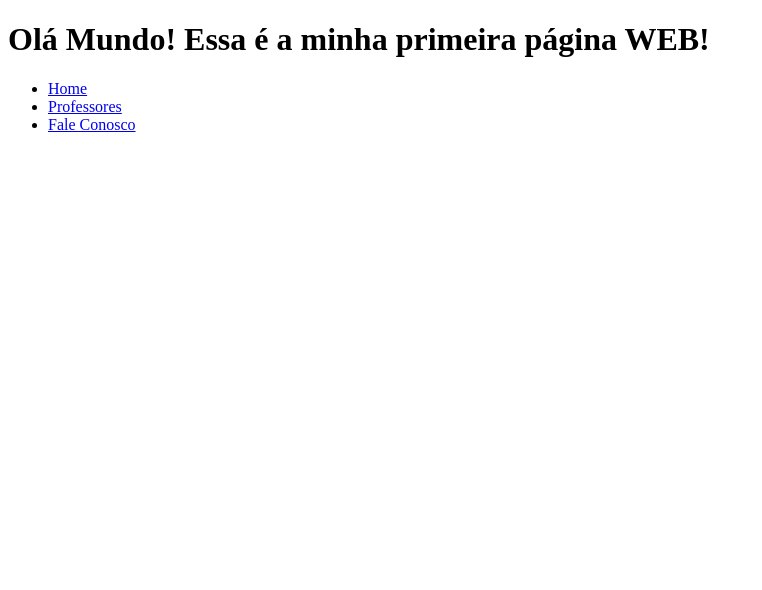
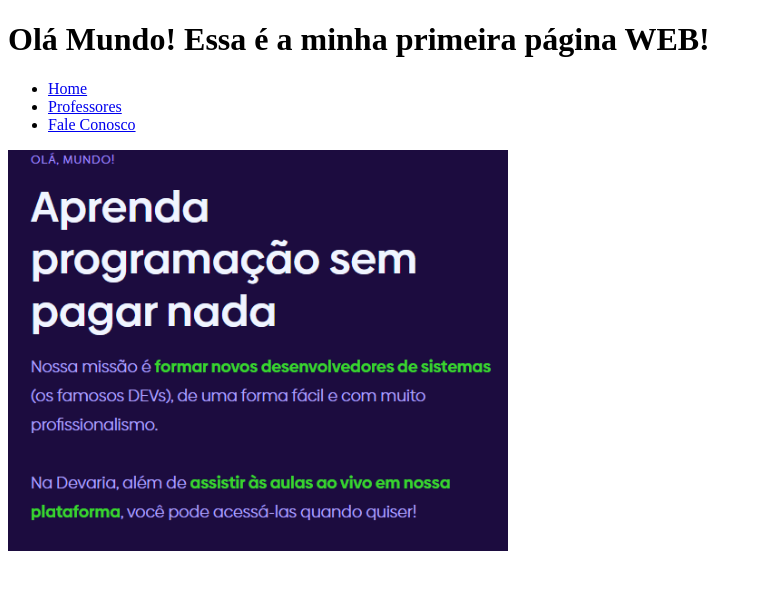
Before and after one commit to Andreas-Santos/Projeto-HTML-2022---Devaria, a plain HTML site: page index.html in a window 1280 px wide. Shown: the whole page, without its empty margins (0-762 px from the left). Drawn offline with Linux system fonts and the light colour scheme.

Commit message:
Criação da Main

```diff
--- a/index.html
+++ b/index.html
@@ -17,6 +17,7 @@
             </nav>
         </header>
         <main>
+            <img src="Fotos/fotohome.PNG" width="500" alt="Devaria - Olá Mundo"/>
         </main>
         <footer>
         </footer>
```
Also changed, not shown: Fotos/fotohome.PNG (added).
